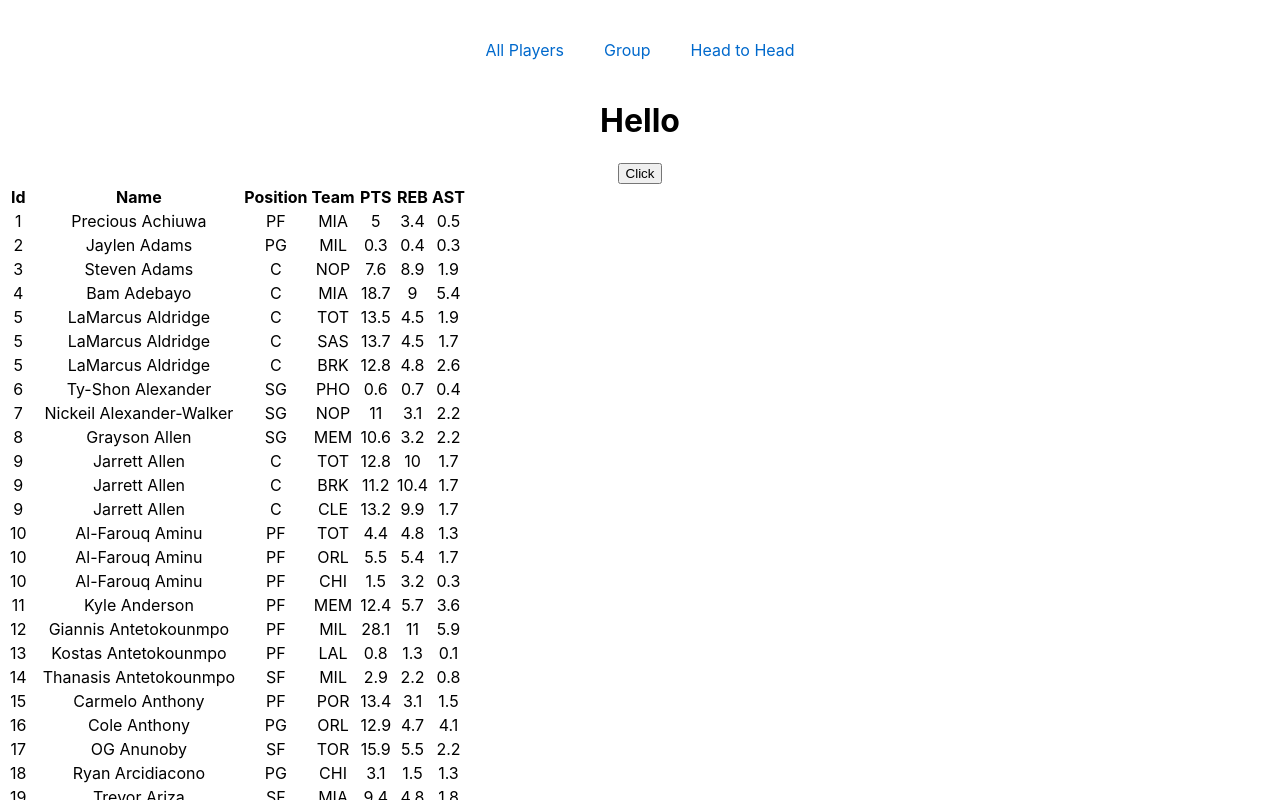
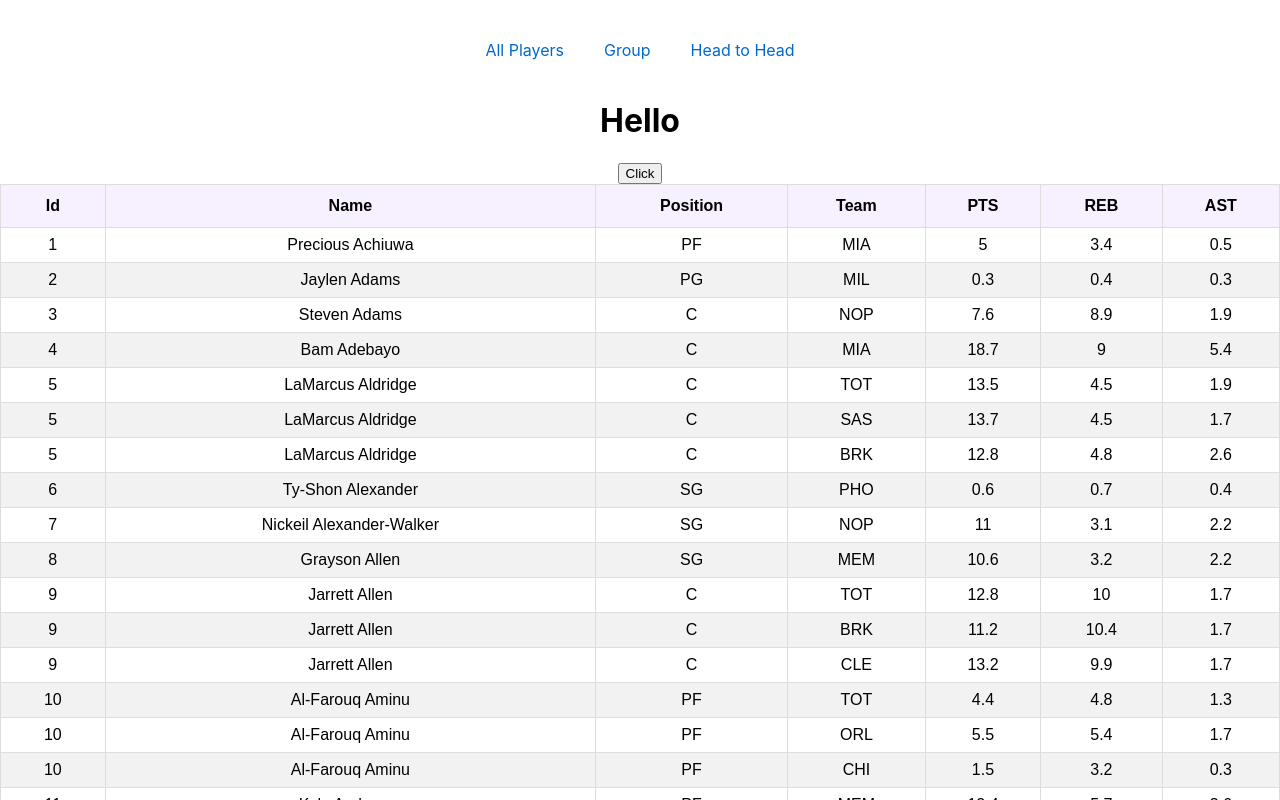
Before and after one commit to alexhu00/nba_player_analyzer, a React (Create React App) app in the folder frontend/: page /Group in a window 1280 px wide. Shown: the top 800 px of the page. Built offline with nearby package versions, Linux system fonts and the light colour scheme.

Commit message:
styling table

```diff
--- a/frontend/src/App.js
+++ b/frontend/src/App.js
@@ -5,6 +5,7 @@ import NavBar from "./NavBar";
 import { AllPlayers, Home } from "./components/AllPlayers";
 import PlayerCard from "./components/PlayerCard";
 import HeadtoHead from "./components/HeadtoHead";
+import GroupPlayers from "./components/groupTable";
 
 function App() {
   return (
@@ -21,7 +22,8 @@ function App() {
             <NavBar />
             <header className="Group">
               <h1> Hello </h1>
-              <AllPlayers></AllPlayers>
+              <GroupPlayers></GroupPlayers>
+              {/* <AllPlayers></AllPlayers> */}
             </header>
           </Route>
 
--- a/frontend/src/components/groupTable.css
+++ b/frontend/src/components/groupTable.css
@@ -0,0 +1,22 @@
+table {
+    font-family: Avenir, sans-serif;
+    border-collapse: collapse;
+    width: 100%;
+  }
+
+  table td, table th {
+    border: 1px solid #ddd;
+    padding: 8px;
+  }
+
+  table tr:nth-child(even){background-color: #f2f2f2;}
+
+  table tr:hover {background-color: #ddd;}
+
+  table th {
+    padding-top: 12px;
+    padding-bottom: 12px;
+    text-align: center;
+    background-color: #F7F0FF;
+    color: 000000;
+  }
--- a/frontend/src/components/groupTable.jsx
+++ b/frontend/src/components/groupTable.js
@@ -4,12 +4,13 @@ import { players } from "../nba_player_data_20-21-";
 import { useTable } from "react-table";
 // import nba_player_data_20-21-- from "./nba_player_data_20-21--.json"
 import { COLUMNS } from "./columnsAP";
+import './groupTable.css'
 
 // Importing React-Table : https://www.bacancytechnology.com/blog/react-table-tutorial-part-1/#4
 // TABLE TUTORIAL: https://www.youtube.com/watch?v=hson9BXU9F8
 // CSV TO JSON Convertor: https://www.convertcsv.com/csv-to-json.htm
 
-const AllPlayers = () => {
+const GroupPlayers = () => {
     const showData = () => {
         // const d = JSON.parse(players);
         console.log("hello");
@@ -66,16 +67,16 @@ const AllPlayers = () => {
     );
 };
 
-// the home page with the items and the stuff at the bottom
-const Home = () => (
-    <div>
-        <NavBar />
-        <header>
-            <h1>Welcome to All Players</h1>
+// // the home page with the items and the stuff at the bottom
+// const Home = () => (
+//     <div>
+//         <NavBar />
+//         <header>
+//             <h1>Welcome !!!to All Players</h1>
 
-            <AllPlayers />
-        </header>
-    </div>
-);
+//             <GroupPlayers />
+//         </header>
+//     </div>
+// );
 
-export { AllPlayers, Home };
+export default GroupPlayers;
```
